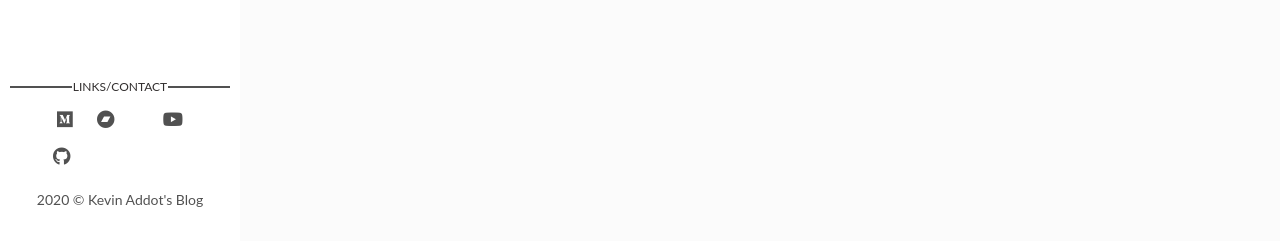
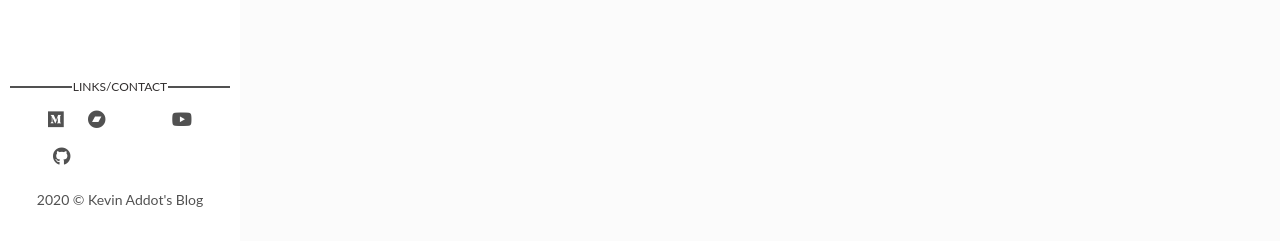
Before and after one commit to ADotInTime/ADotInTime, a Jekyll site: the page built from index.html, in a window 1280 px wide. Shown: the part 656-897 px from the top of the page. Built offline with Jekyll 4.4.1, drawn with Linux system fonts in a browser that asks for light colours; the list of posts is cut into pages by our own code.

Commit message:
Work-around

```diff
--- a/_layouts/main.html
+++ b/_layouts/main.html
@@ -31,9 +31,9 @@ layout: default
           <li class="bandcamp"><a href="https://{{site.social-bandcamp}}.bandcamp.com/"><i class="fa fa-bandcamp" aria-hidden="true"></i></a></li>
         {% endif %}
         {% if site.social-itchio %}
-          <li class="itchio"><a href="https://{{site.social-itchio}}.itch.io/"><i class="fa fa-itch-io"></i></a></li>
+          <li class="itchio"><a href="https://{{site.social-itchio}}.itch.io/"><i class="fa fa-gamepad"></i></a></li>
         {% else %}
-          <li class="itchio"><a href="https://{{site.social-itchio}}.itch.io/"><i class="fa fa-itch-io" aria-hidden="true"></i></a></li>
+          <li class="itchio"><a href="https://{{site.social-itchio}}.itch.io/"><i class="fa fa-gamepad" aria-hidden="true"></i></a></li>
         {% endif %}
         {% if site.social-youtube %}
           <li class="youtube"><a href="https://www.youtube.com/channel/{{site.social-youtube}}"><i class="fa fa-youtube"></i></a></li>
```
